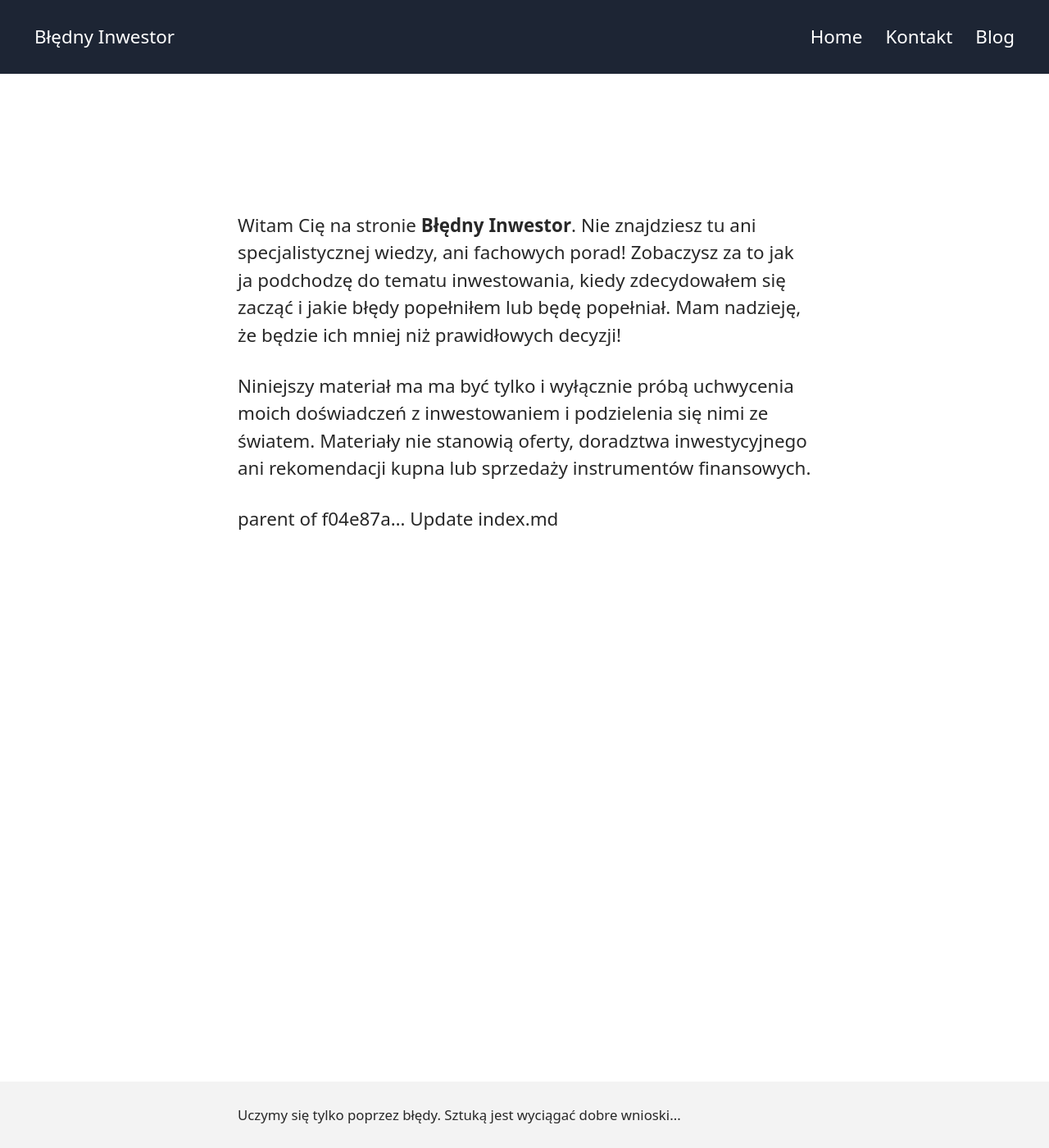
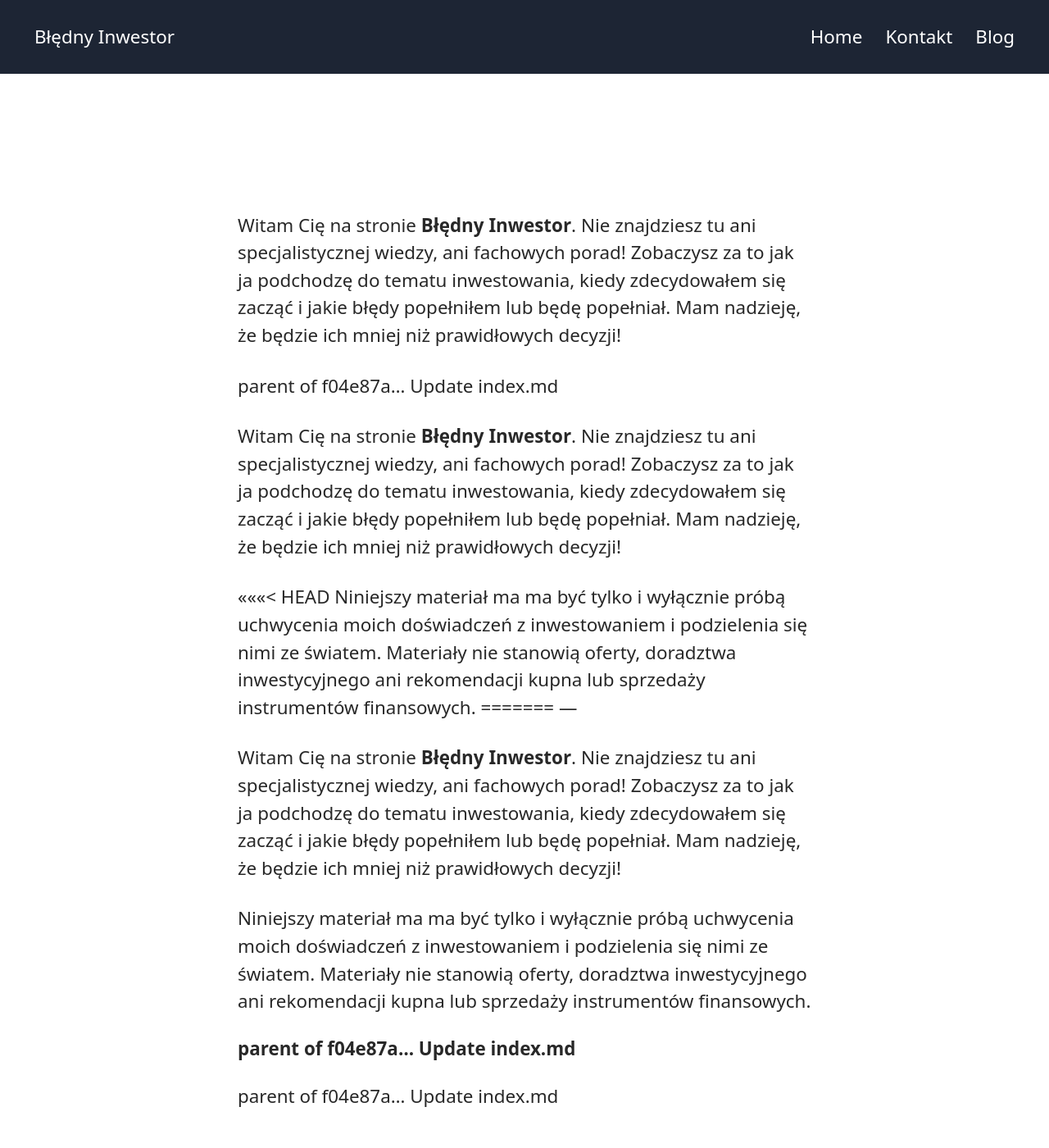
Before and after one commit to catpersec/blednyinwestor-website, a Jekyll site: the page built from pages/index.md, in a window 1280 px wide and 1400 px high. Shown: the whole window at 82% size. Built offline with Jekyll 4.4.1, drawn with Linux system fonts in a browser that asks for light colours; our own code applies the rules of GitHub Pages for plain Markdown files; a script that is not in the unit is left out.

Commit message:
Update index.md

```diff
--- a/pages/index.md
+++ b/pages/index.md
@@ -7,10 +7,17 @@ intro_paragraph: >
 
 
 <<<<<<< HEAD
+<<<<<<< HEAD
 --
+=======
+---
+
+Witam Cię na stronie **Błędny Inwestor**. Nie znajdziesz tu ani specjalistycznej wiedzy, ani fachowych porad! Zobaczysz za to jak ja podchodzę do tematu inwestowania, kiedy zdecydowałem się zacząć i jakie błędy popełniłem lub będę popełniał. Mam nadzieję, że będzie ich mniej niż prawidłowych decyzji!
+>>>>>>> parent of f04e87a... Update index.md
 
 Witam Cię na stronie **Błędny Inwestor**. Nie znajdziesz tu ani specjalistycznej wiedzy, ani fachowych porad! Zobaczysz za to jak ja podchodzę do tematu inwestowania, kiedy zdecydowałem się zacząć i jakie błędy popełniłem lub będę popełniał. Mam nadzieję, że będzie ich mniej niż prawidłowych decyzji!
 
+<<<<<<< HEAD
 	Niniejszy materiał ma ma być tylko i wyłącznie próbą uchwycenia moich doświadczeń z inwestowaniem i podzielenia się nimi ze światem. Materiały nie stanowią oferty, doradztwa inwestycyjnego ani rekomendacji kupna lub sprzedaży instrumentów finansowych.
 =======
 ---
@@ -20,3 +27,5 @@ Witam Cię na stronie **Błędny Inwestor**. Nie znajdziesz tu ani specjalistycz
 Niniejszy materiał ma ma być tylko i wyłącznie próbą uchwycenia moich doświadczeń z inwestowaniem i podzielenia się nimi ze światem. Materiały nie stanowią oferty, doradztwa inwestycyjnego ani rekomendacji kupna lub sprzedaży instrumentów finansowych.
 
 >>>>>>> parent of f04e87a... Update index.md
+=======
+>>>>>>> parent of f04e87a... Update index.md
```
